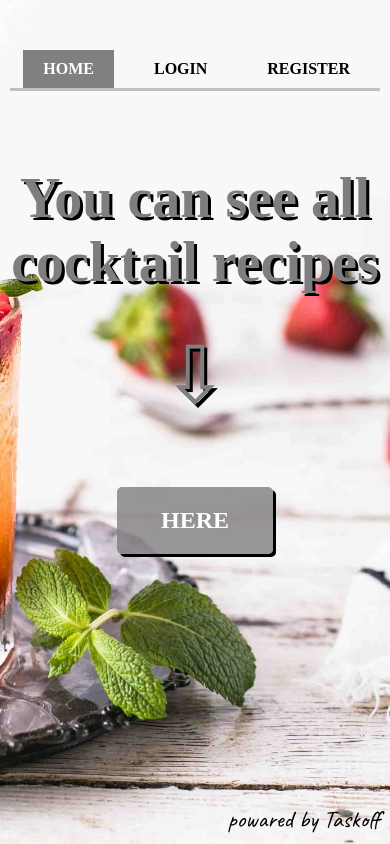
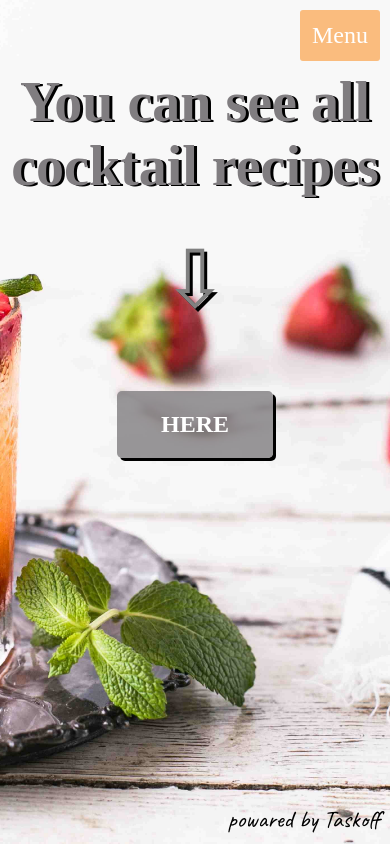
Before and after one commit to taskoff/vueJS-cocktail.recipes, a Vue app in the folder cocktail.recipes/: page / in a window 390 px wide. Built offline with nearby package versions, Linux system fonts and the light colour scheme; a web font is replaced by a local one.

Commit message:
create responsive menu

```diff
--- a/cocktail.recipes/src/components/Home.vue
+++ b/cocktail.recipes/src/components/Home.vue
@@ -32,12 +32,12 @@ export default {
 .start-page-container {
     text-align: center;
     padding-top: 70px;
-    position: relative;
+    /* position: relative; */
 }
 .start-message {
     font-size: 3.5em;
     font-weight: bold;
-    text-shadow: 3px 3px black;
+    text-shadow: 3px 1px black;
     color: rgba(128, 125, 128, 1);
     /* color: grey; */
 }
--- a/cocktail.recipes/src/components/shared/Header.vue
+++ b/cocktail.recipes/src/components/shared/Header.vue
@@ -1,4 +1,7 @@
 <template>
+<div>
+<input type="checkbox" id="nav-toggle" class="nav-toggle">
+
 <div class="site-navi">
     <nav>
         <ul class="navigation">
@@ -25,6 +28,9 @@
             </li>
         </ul>
     </nav>
+
+</div>
+<label for="nav-toggle" class="nav-toggle-button">Menu</label>
 </div>
 
 </template>
@@ -99,4 +105,44 @@ export default {
         cursor: pointer;
     }
 
+    /* ============================ responsive ================ */
+
+    .nav-toggle {
+    opacity: 0;
+    pointer-events: none;
+    position: absolute;
+    }
+    .nav-toggle-button {
+        position: absolute;
+        top: 10px;
+        right: 10px;
+        color: white;
+        font-size: 1.5em;
+        display: none;
+        padding: 0.5em;
+        background-color: rgba(252, 128, 4, 0.500);
+        border-radius: 3px;
+    }
+
+    @media (max-width: 600px) {
+        .nav-toggle-button {
+            display: block;
+        }
+        .site-navi {
+            display: none;
+        }
+        .site-navi ul{
+            display: block;
+            z-index: 2;
+        }
+        .site-logo {
+            display: none;
+        }
+        .nav-toggle:checked+.site-navi {
+            display: block;
+            /* position: absolute; */
+            /* background-color: white; */
+        }
+    }
+
 </style>
```
